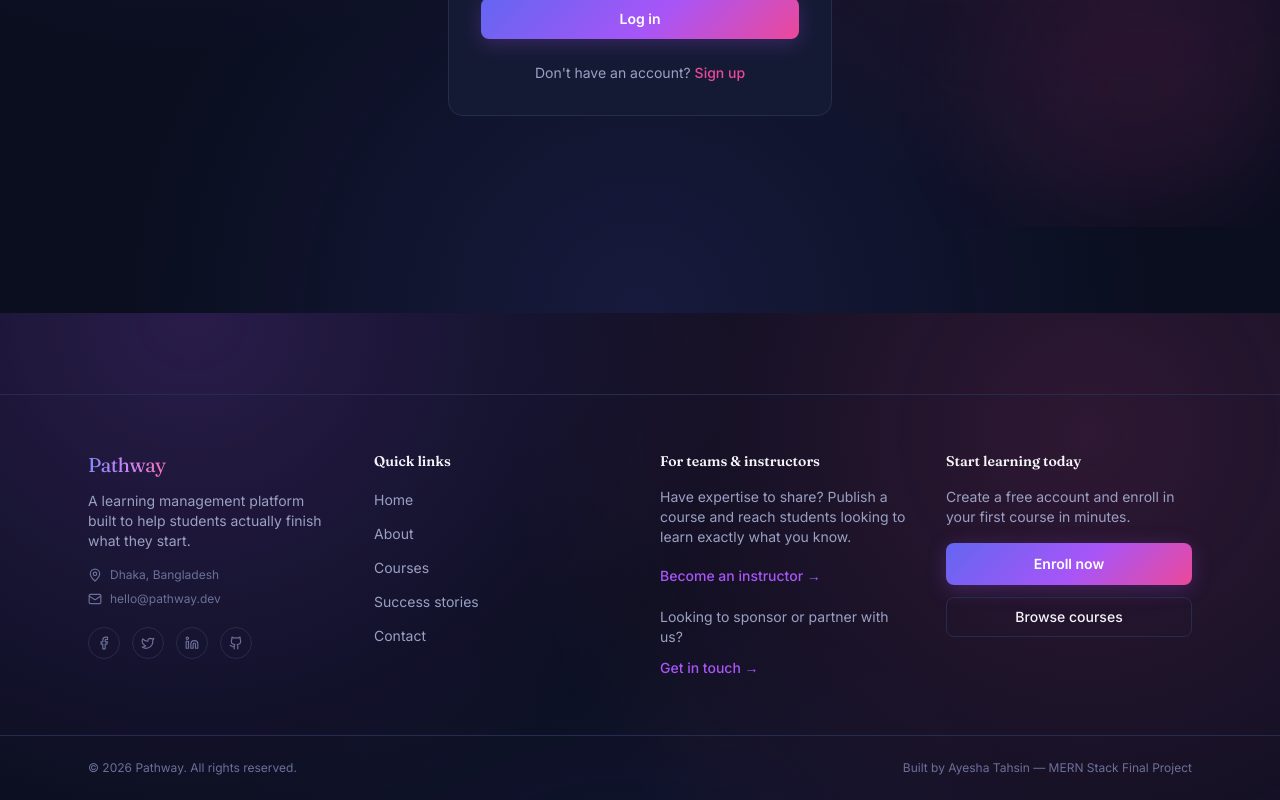
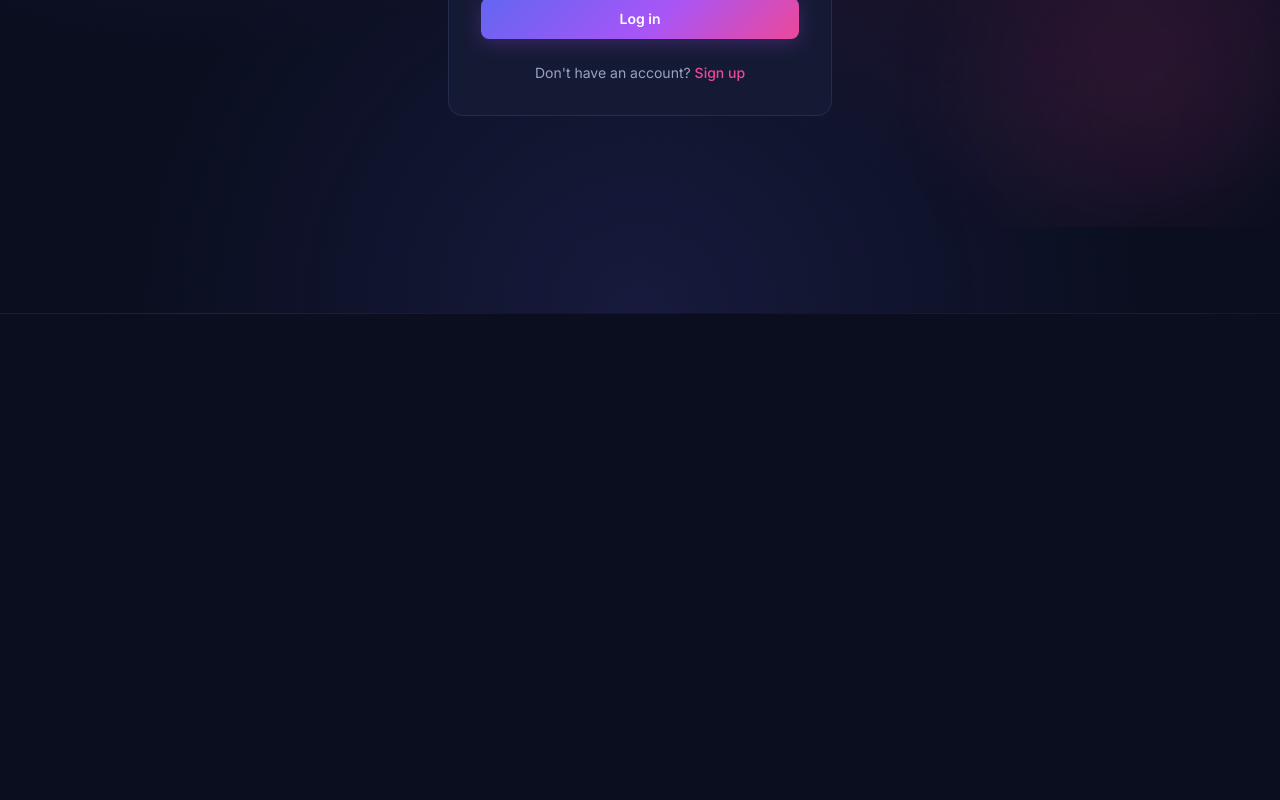
Before and after one commit to ayeshatahsin11/LMS_finalexamproject, a Next.js app in the folder frontend/: page /login in a window 1280 px wide. Shown: the part 487-1287 px from the top of the page. After the commit the page ends 801 px from the top, so only its background shows below. Built offline with nearby package versions, Linux system fonts and the light colour scheme.

Commit message:
footer changed as per role

```diff
--- a/frontend/src/app/layout.jsx
+++ b/frontend/src/app/layout.jsx
@@ -2,7 +2,7 @@ import { Fraunces, Inter } from "next/font/google";
 import "./globals.css";
 import { AuthProvider } from "@/context/AuthContext";
 import Navbar from "@/components/Navbar";
-import Footer from "@/components/Footer";
+import ConditionalFooter from "@/components/ConditionalFooter";
 import ScrollToTop from "@/components/ScrollToTop";
 
 const fraunces = Fraunces({
@@ -29,7 +29,7 @@ export default function RootLayout({ children }) {
         <AuthProvider>
           <Navbar />
           <main className="min-h-[calc(100vh-73px)]">{children}</main>
-          <Footer />
+          <ConditionalFooter />
           <ScrollToTop />
         </AuthProvider>
       </body>
--- /dev/null
+++ b/frontend/src/components/ConditionalFooter.jsx
@@ -0,0 +1,23 @@
+"use client";
+
+import { usePathname } from "next/navigation";
+import { useAuth } from "@/context/AuthContext";
+import Footer from "@/components/Footer";
+
+// - Never on /login or /register.
+// - Guests: everywhere else (marketing pages, courses, etc).
+// - Logged-in users: ONLY on the main site homepage ("/"). Never on
+//   dashboards, profile, course management, lesson viewer, etc. - a
+//   footer full of marketing links looks out of place on a working
+//   dashboard screen.
+export default function ConditionalFooter() {
+  const pathname = usePathname();
+  const { user, loading } = useAuth();
+
+  if (pathname === "/login" || pathname === "/register") return null;
+  if (loading) return null;
+
+  if (!user) return <Footer />;
+
+  return pathname === "/" ? <Footer role={user.role} /> : null;
+}
--- a/frontend/src/components/Footer.jsx
+++ b/frontend/src/components/Footer.jsx
@@ -8,18 +8,64 @@ const SOCIAL_LINKS = [
   { icon: Github, href: "https://github.com", label: "GitHub" },
 ];
 
-const QUICK_LINKS = [
+// Quick links mirror the navbar's role-specific items, so the footer
+// never shows a link that doesn't make sense for whoever's looking at it.
+function getQuickLinks(role) {
+  if (role === "admin") {
+    return [
+      { label: "Home", href: "/" },
+      { label: "Manage users", href: "/admin/users" },
+      { label: "Courses", href: "/courses" },
+      { label: "Dashboard", href: "/admin" },
+      { label: "Profile", href: "/profile" },
+    ];
+  }
+  if (role === "instructor") {
+    return [
+      { label: "Home", href: "/" },
+      { label: "My courses", href: "/instructor/my-courses" },
+      { label: "Courses", href: "/courses" },
+      { label: "Dashboard", href: "/instructor" },
+      { label: "Profile", href: "/profile" },
+    ];
+  }
+  if (role === "student") {
+    return [
+      { label: "Home", href: "/" },
+      { label: "My lessons", href: "/my-lessons" },
+      { label: "Courses", href: "/courses" },
+      { label: "Dashboard", href: "/dashboard" },
+      { label: "Profile", href: "/profile" },
+    ];
+  }
+  // guest
+  return [
     { label: "Home", href: "/" },
     { label: "About", href: "/#about" },
     { label: "Courses", href: "/courses" },
     { label: "Success stories", href: "/#reviews" },
     { label: "Contact", href: "/#contact" },
   ];
+}
 
-export default function Footer() {
+export default function Footer({ role }) {
+  const quickLinks = getQuickLinks(role);
+
+  // Column 3 ("teach with us") only makes sense for people who AREN'T
+  // already an instructor/admin.
+  const showTeachColumn = role !== "instructor" && role !== "admin";
+
+  // Column 4 (enrollment CTA) is student/guest-facing - an instructor or
+  // admin isn't the audience for "enroll now".
+  const showCtaColumn = role !== "instructor" && role !== "admin";
+
+  const visibleColumns = 2 + (showTeachColumn ? 1 : 0) + (showCtaColumn ? 1 : 0);
+  const gridColsClass =
+    visibleColumns >= 4 ? "lg:grid-cols-4" : visibleColumns === 3 ? "lg:grid-cols-3" : "lg:grid-cols-2";
+
   return (
     <footer className="border-t border-border mt-20">
-      <div className="max-w-6xl mx-auto px-6 py-14 grid sm:grid-cols-2 lg:grid-cols-4 gap-10">
+      <div className={`max-w-6xl mx-auto px-6 py-14 grid sm:grid-cols-2 ${gridColsClass} gap-10`}>
         {/* Column 1: Brand + info */}
         <div>
           <Link href="/" className="font-serif text-xl gradient-text tracking-tight">
@@ -55,11 +101,11 @@ export default function Footer() {
           </div>
         </div>
 
-        {/* Column 2: Quick links */}
+        {/* Column 2: Quick links (role-aware) */}
         <div>
           <h3 className="text-sm font-semibold text-text mb-4">Quick links</h3>
           <ul className="flex flex-col gap-2.5">
-            {QUICK_LINKS.map((l) => (
+            {quickLinks.map((l) => (
               <li key={l.href}>
                 <Link href={l.href} className="text-sm text-text-muted hover:text-text transition">
                   {l.label}
@@ -69,7 +115,8 @@ export default function Footer() {
           </ul>
         </div>
 
-        {/* Column 3: Teach / Business */}
+        {/* Column 3: Teach / Business - guests and students only */}
+        {showTeachColumn && (
           <div>
             <h3 className="text-sm font-semibold text-text mb-4">For teams & instructors</h3>
             <p className="text-sm text-text-muted mb-4">
@@ -83,20 +130,27 @@ export default function Footer() {
               Get in touch →
             </Link>
           </div>
+        )}
 
-        {/* Column 4: CTA */}
+        {/* Column 4: CTA - guests and students only */}
+        {showCtaColumn && (
           <div>
-          <h3 className="text-sm font-semibold text-text mb-4">Start learning today</h3>
+            <h3 className="text-sm font-semibold text-text mb-4">
+              {role === "student" ? "Keep learning" : "Start learning today"}
+            </h3>
             <p className="text-sm text-text-muted mb-4">
-            Create a free account and enroll in your first course in minutes.
+              {role === "student"
+                ? "Jump back into a course or find something new to start."
+                : "Create a free account and enroll in your first course in minutes."}
             </p>
-          <Link href="/register" className="btn-primary w-full justify-center">
-            Enroll now
+            <Link href={role === "student" ? "/dashboard" : "/register"} className="btn-primary w-full justify-center">
+              {role === "student" ? "Continue learning" : "Enroll now"}
             </Link>
             <Link href="/courses" className="btn-outline w-full justify-center mt-3">
               Browse courses
             </Link>
           </div>
+        )}
       </div>
 
       {/* Bottom bar */}
```
Lines whose indentation alone changed are shown as unchanged.
